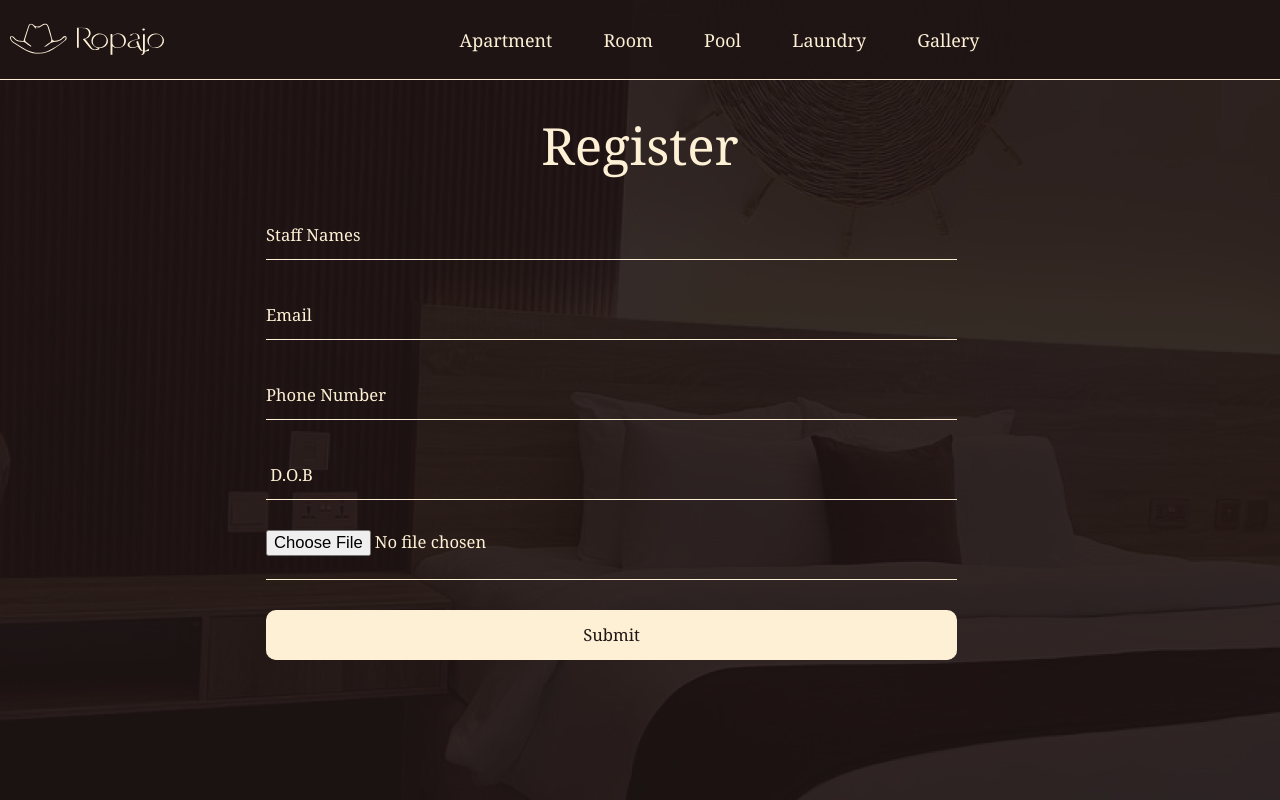
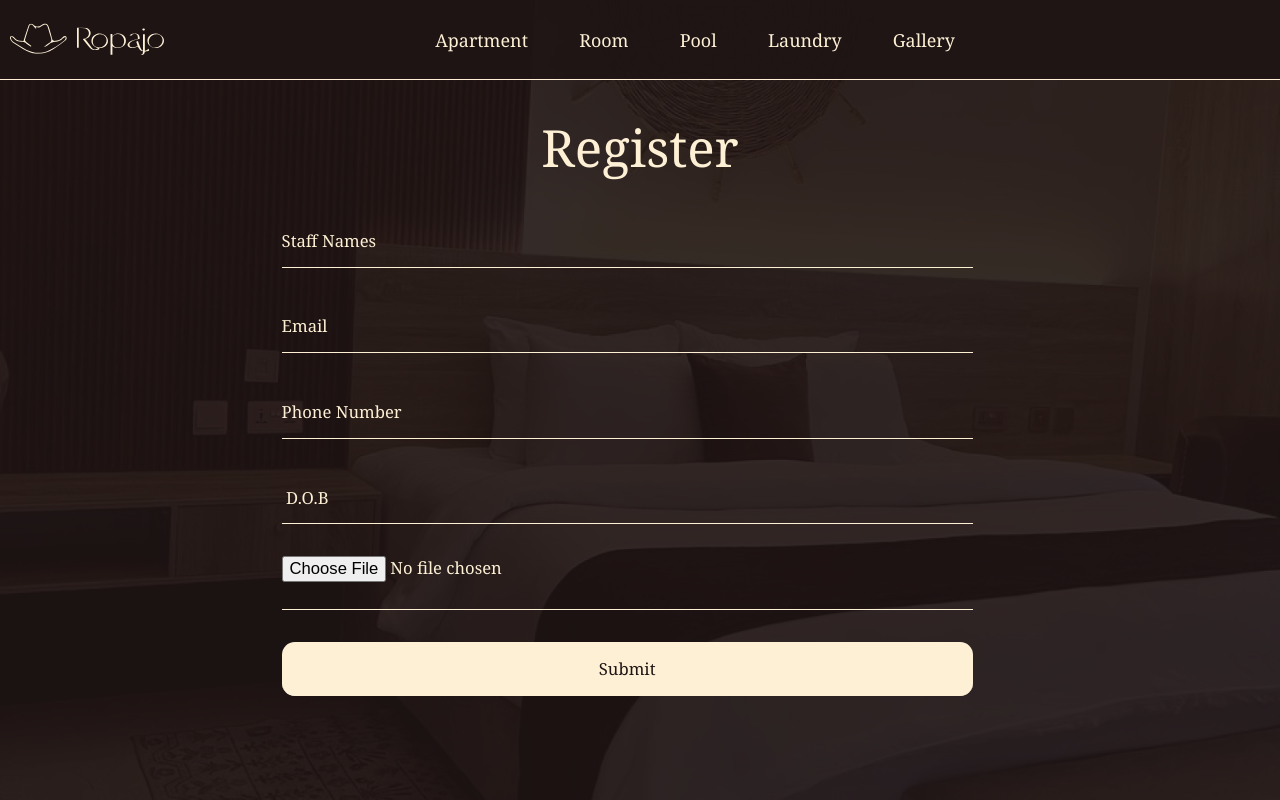
Before and after one commit to P-pro-Tech/Ropajo, a React (Create React App) app: page /#/Register in a window 1280 px wide. Built offline with nearby package versions, Linux system fonts and the light colour scheme.

Commit message:
adjusted register, booking & signin value

```diff
--- a/src/Components/Booking/Booking.css
+++ b/src/Components/Booking/Booking.css
@@ -1,8 +1,10 @@
 .booking {
+    background: url(../../assets/register-img.jpg); /* Replace with your image path */
+    background-repeat: no-repeat;
+    background-size: cover;
+    background-position: center; /* Optional: Center the image */
     width: 100%;
     height: 100vh;
-    background: url(../../assets/booking_bg.jpg);
-
 }
 .book-hue {
     background-color: rgba(31, 21, 21, 0.9);
@@ -43,7 +45,7 @@
 
 .book-body {
     width: inherit;
-    height: 90vh;
+    height: 80vh;
 }
 .book-form {
     margin: auto;
@@ -53,7 +55,7 @@
 .book-form h1 {
     display: block;
     margin: auto;
-    margin: 30px 10px;
+    margin: 4vh 1vw;
     font-size: 4vw;
     font-weight: normal;
     text-align: center;
@@ -62,12 +64,12 @@
     display: block;
     margin: auto;
     width: 90%;
-    height: 50px;
+    height: 6.7vh;
     background-color: transparent;
     outline: none;
     border: none;
     border-bottom: thin solid #fdf0d5;
-    margin: 30px 10px;
+    margin: 4vh 2vw;
     font-size: 1.3vw;
 }
 .book-form input::placeholder {
--- a/src/Components/DashBoardHeader/DashBoardHeader.css
+++ b/src/Components/DashBoardHeader/DashBoardHeader.css
@@ -24,7 +24,7 @@
 .dbr-nav-list ul {
     display: flex;
     list-style: none;
-    margin-left: 50px;
+    margin-left: 2vw
 }
 .dbr-nav-list ul li {
     display: inline-block;
--- a/src/Components/Register/Register.css
+++ b/src/Components/Register/Register.css
@@ -1,10 +1,13 @@
 .register {
-    background: url(../../assets/register-img.jpg);
-    background-repeat: no-repeat;
-    background-color: red;
-    width: 100%;
-    height: 100vh;
+  background: url(../../assets/register-img.jpg); /* Replace with your image path */
+  background-repeat: no-repeat;
+  background-size: cover;
+  background-position: center; /* Optional: Center the image */
+  width: 100%;
+  height: 100vh;
 }
+
+
 .register-hue {
     background-color: rgba(31, 21, 21, 0.9);
     width: inherit;
@@ -24,7 +27,7 @@
 .register-form h1 {
     display: block;
     margin: auto;
-    margin: 30px 10px;
+    margin: 4vh 1vw;
     font-size: 4vw;
     font-weight: normal;
     text-align: center;
@@ -33,12 +36,12 @@
     display: block;
     margin: auto;
     width: 90%;
-    height: 50px;
+    height: 6.7vh;
     background-color: transparent;
     outline: none;
     border: none;
     border-bottom: thin solid #fdf0d5;
-    margin: 30px 10px;
+    margin: 4vh 2vw;
     font-size: 1.3vw;
 }
 .register-form input::placeholder {
@@ -49,7 +52,7 @@
 .register-submit {
     background-color: #fdf0d5 !important;
     color: #1f1515;
-    border-radius: 10px;
+    border-radius: 1vw;
 }
 
 @media (max-width: 650px) {
--- a/src/Components/SignIn/SignIn.css
+++ b/src/Components/SignIn/SignIn.css
@@ -1,6 +1,8 @@
 .signIn {
     background: url(../../assets/register-img.jpg);
-    background-color: red;
+    background-repeat: no-repeat;
+    background-size: cover;
+    background-position: center; /* Optional: Center the image */
     width: 100%;
     height: 100vh;
 }
@@ -23,7 +25,7 @@
 .signIn-form h1 {
     display: block;
     margin: auto;
-    margin: 30px 10px;
+    margin: 4vh 1vw;
     font-size: 4vw;
     font-weight: normal;
     text-align: center;
@@ -32,15 +34,16 @@
     height: 40vh;
 }
 .signIn-form input, .signIn-form button {
+
         display: block;
         margin: auto;
         width: 90%;
-    height: 50px;
+        height: 6.7vh;
         background-color: transparent;
         outline: none;
         border: none;
         border-bottom: thin solid #fdf0d5;
-    margin: 30px 10px;
+        margin: 4vh 2vw;
         font-size: 1.3vw;
 }
 .signIn-form input::placeholder {
@@ -51,5 +54,5 @@
 .signIn-submit {
     background-color: #fdf0d5 !important;
     color: #1f1515;
-    border-radius: 10px;
+    border-radius: 1vw;
 }
```
Lines whose indentation alone changed are shown as unchanged.
